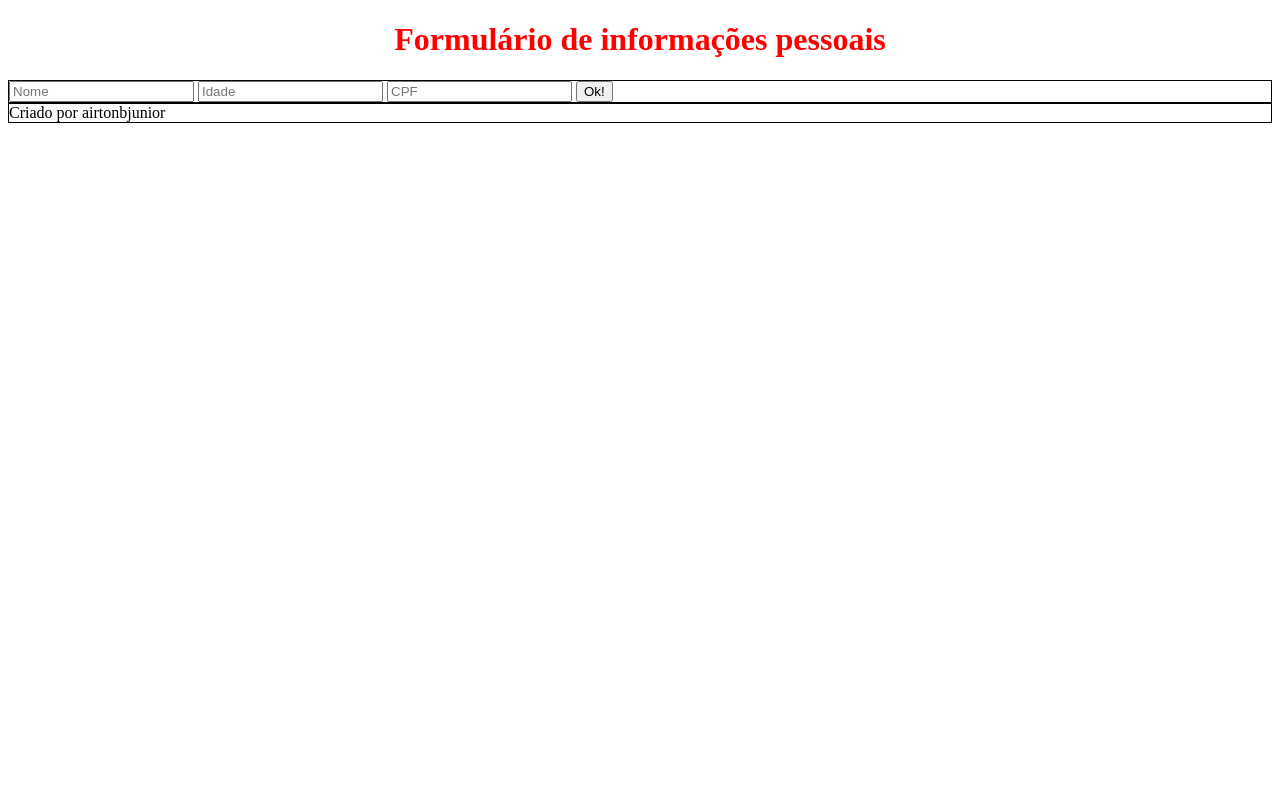
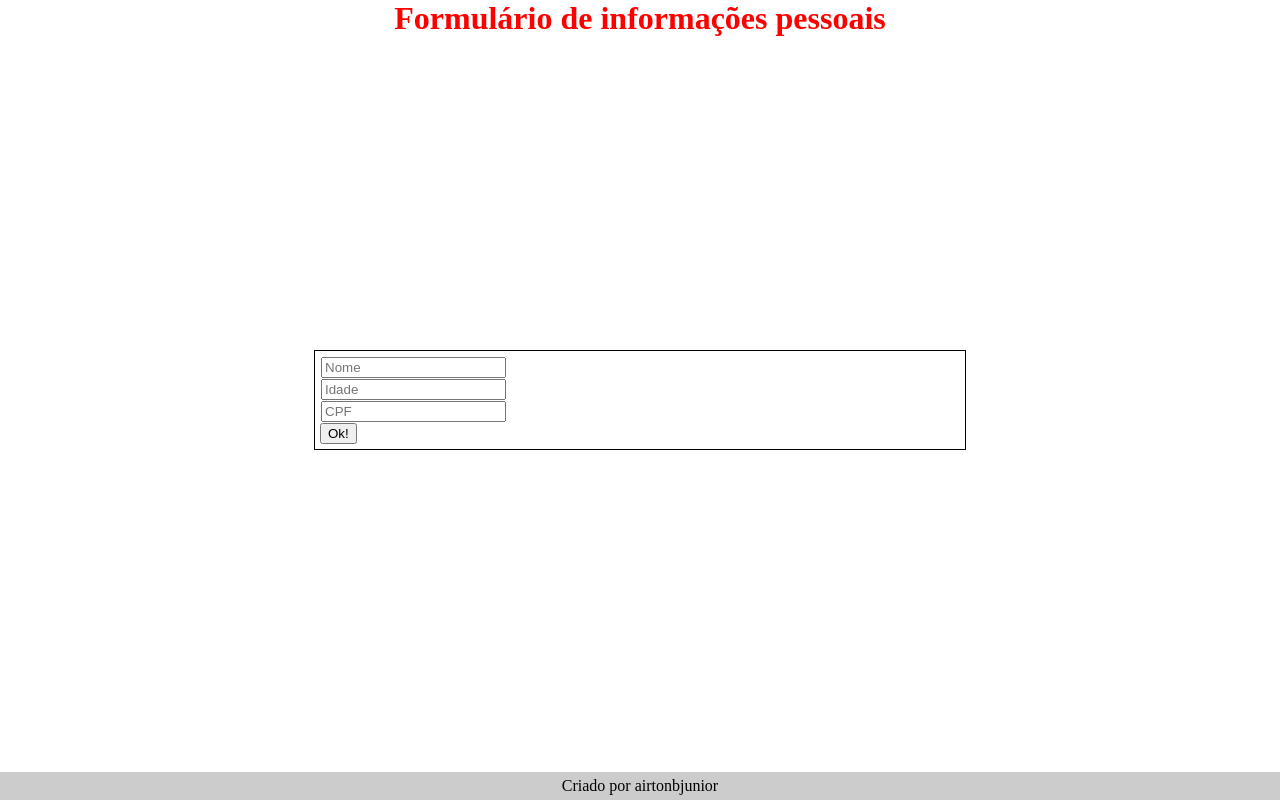
Before and after one commit to airtonbjunior/programacao_web_cc_a, a plain HTML site: page index.html in a window 1280 px wide. Drawn offline with Linux system fonts and the light colour scheme.

Commit message:
alterações CSS

```diff
--- a/estilo.css
+++ b/estilo.css
@@ -1,12 +1,35 @@
+* {
+    margin: 0px;
+}
+
 #titulo {
     color: red;
     text-align: center;
 }
 
+input {
+    display: block;
+    margin: 1px;
+}
+
 .entradas-formulario {
     border: 1px solid;
+    width: 50%;
+    margin-right: auto;
+    margin-left: auto;
+    position: absolute;
+    left: 50%;
+    top: 50%;
+    transform: translate(-50%, -50%);
+    padding: 5px;
 }
 
 .rodape {
-    border: 1px solid;
+    background-color: #ccc;
+    position: fixed;
+    width: 100%;
+    bottom: 0;
+    text-align: center;
+    padding-top: 5px;
+    padding-bottom: 5px;
 }
```
Also changed, not shown: script.js (added).
